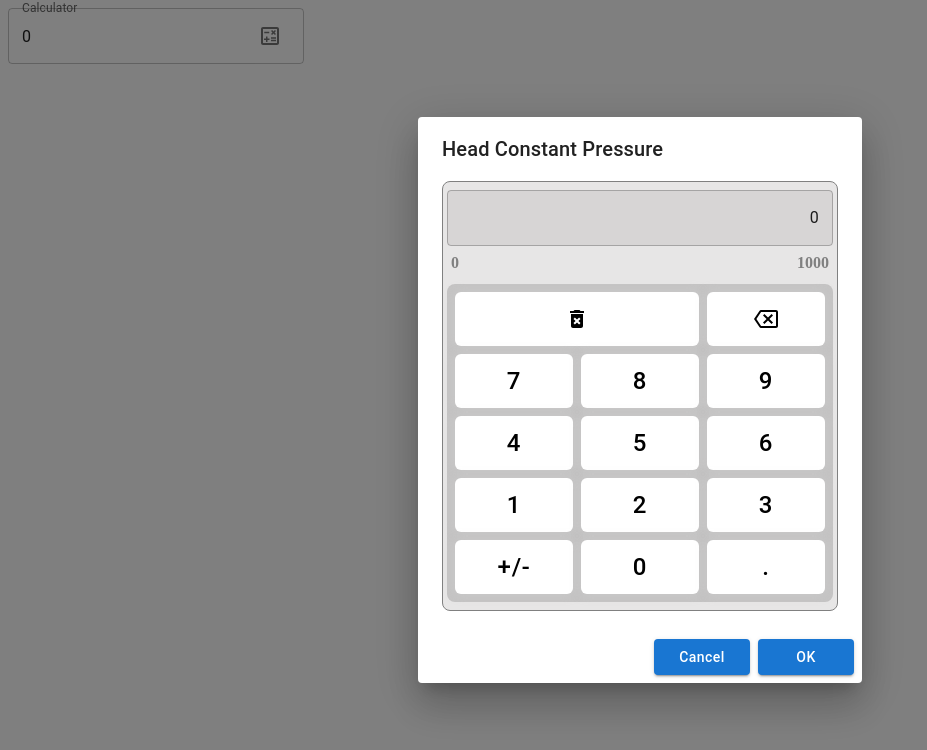
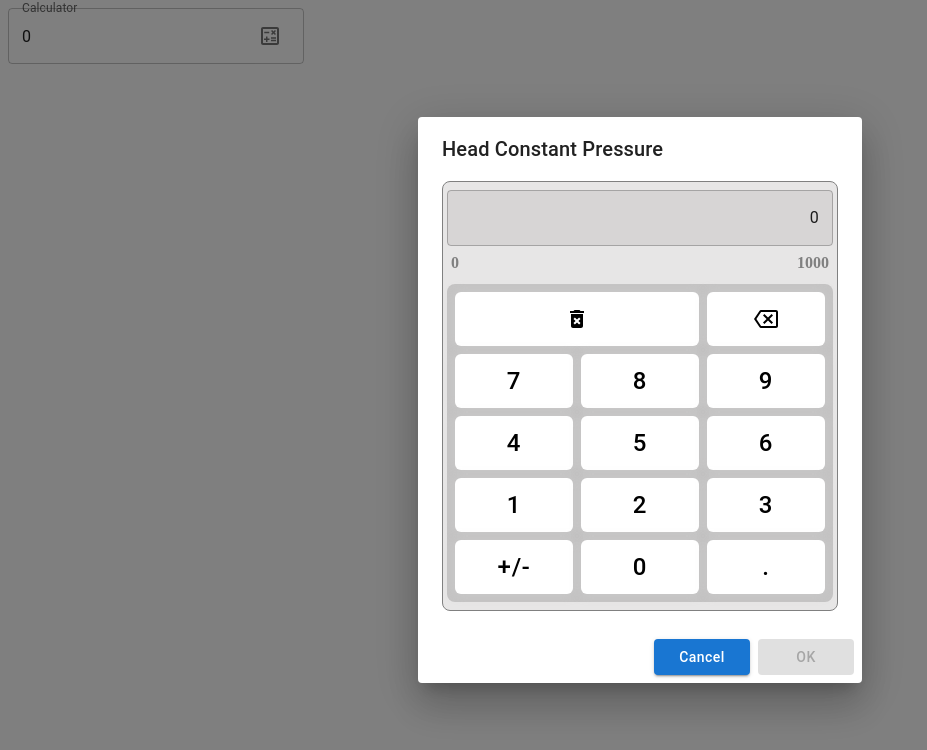
Before and after one commit to NhutMinhIT/calculator_component, a React (Create React App) app: page / in a window 1280 px wide. Both pictures are taken after a click on the button 270 px from the left and 36 px from the top of the page. Shown: the top 750 px of the page, without its empty margins (0-927 px from the left). Built offline with nearby package versions, Linux system fonts and the light colour scheme.

Commit message:
refactor: update input value validation in CalculatorDialog to use defined range constants

```diff
--- a/src/pages/Calculator/components/Dialog/CalculatorDialog.tsx
+++ b/src/pages/Calculator/components/Dialog/CalculatorDialog.tsx
@@ -7,16 +7,21 @@ import {
     DialogContent,
     DialogTitle
 } from '@mui/material'
-import { ECalCulatorButtonColor, TCalculatorDialog } from '../../types/calculatorType'
+import {
+    ECalCulatorButtonColor,
+    TCalculatorDialog
+} from '../../types/calculatorType'
 import {
     CALCULATOR_DIALOG_BUTTON_TEXT_ACTION_CANCEL,
     CALCULATOR_DIALOG_BUTTON_TEXT_ACTION_OK,
+    CALCULATOR_DIALOG_TITLE,
+    CALCULATOR_DIALOG_TITLE_ID,
     CALCULATOR_DIALOG_ACTION_OK_DATA_TEST_ID,
     CALCULATOR_DIALOG_DATA_TEST_ID,
-    CALCULATOR_DIALOG_TITLE,
+    CALCULATOR_DIALOG_ACTION_CANCEL_DATA_TEST_ID,
     CALCULATOR_DIALOG_TITLE_DATA_TEST_ID,
-    CALCULATOR_DIALOG_TITLE_ID,
-    CALCULATOR_DIALOG_ACTION_CANCEL_DATA_TEST_ID
+    CALCULTATOR_VALUE_INPUT_RANGE_MIN,
+    CALCULTATOR_VALUE_INPUT_RANGE_MAX,
 } from '../../constant';
 import { ECalendarButtonVariant } from '../../../Calendar/types'
 import CalculatorFrame from '../CalculatorFrame/CalculatorFrame';
@@ -63,7 +68,8 @@ const CalculatorDialog: FC<TCalculatorDialog> = ({
                     variant={ECalendarButtonVariant.CONTAINED}
                     color={ECalCulatorButtonColor.PRIMARY}
                     className={styles.btnActionCalculator}
-                    disabled={Number(inputValue) < 0 || Number(inputValue) > 1000}
+                    disabled={Number(inputValue) <= CALCULTATOR_VALUE_INPUT_RANGE_MIN
+                        || Number(inputValue) > CALCULTATOR_VALUE_INPUT_RANGE_MAX}
                     onClick={handleConfirm}
                 >
                     {CALCULATOR_DIALOG_BUTTON_TEXT_ACTION_OK}
```
